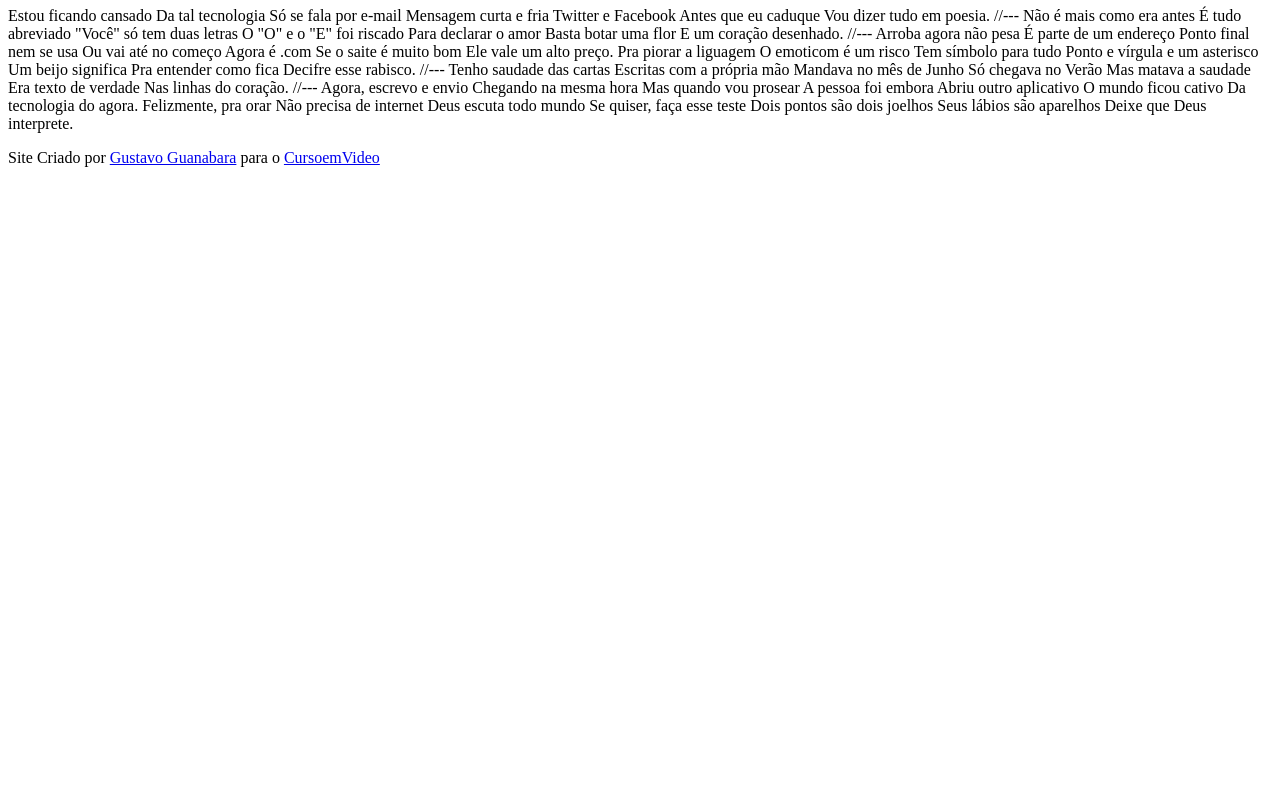
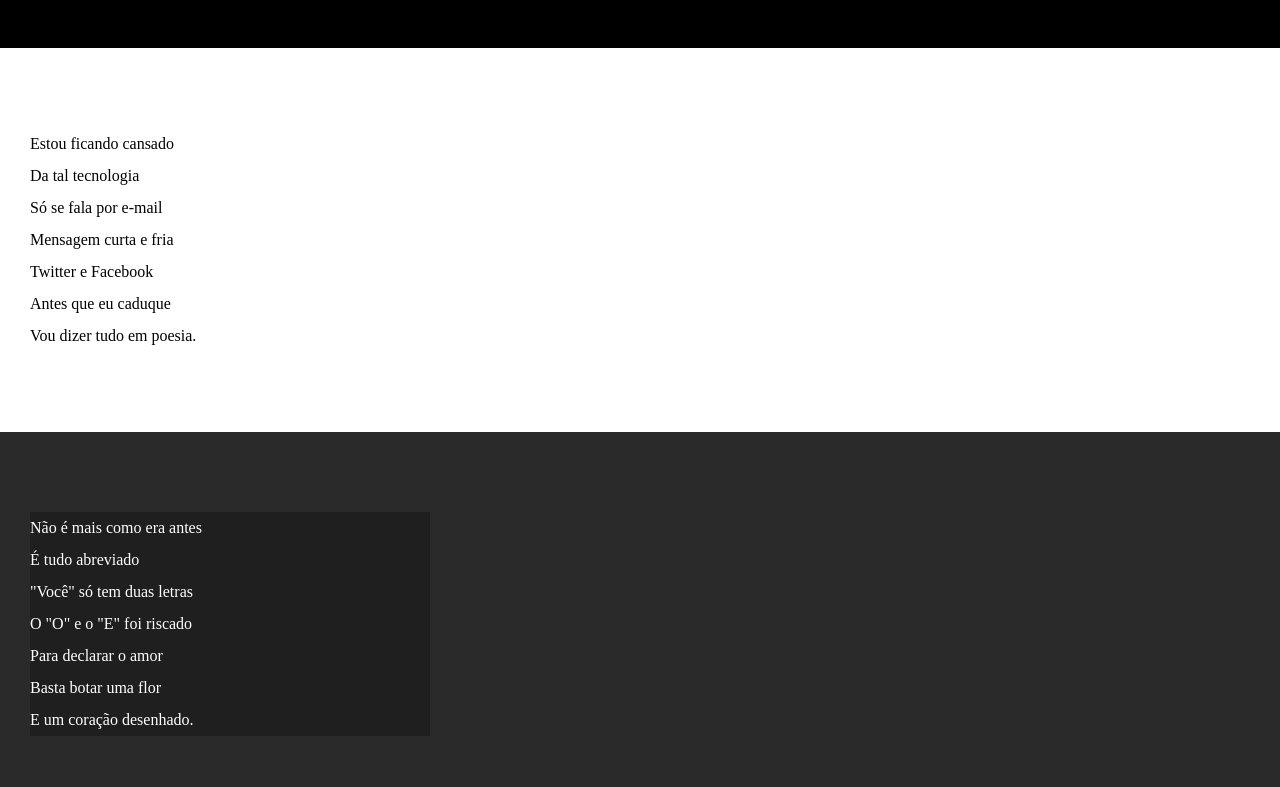
Before and after one commit to rangelbjordao/html-css, a plain HTML site: page desafios/d012/index.html in a window 1280 px wide. Shown: the part 107-894 px from the top of the page. Before the commit the page ends 800 px from the top, so only its background shows below. Drawn offline with Linux system fonts and the light colour scheme.

Commit message:
atualizei estilos dos textos e blocos

```diff
--- /dev/null
+++ b/desafios/d012/estilo/style.css
@@ -0,0 +1,65 @@
+@charset "UTF-8";
+
+* {
+    margin: 0px;
+    padding: 0px;
+}
+
+html, body {
+    min-height: 100vh;
+    background-color: darkgray;
+}
+
+header {
+    background-color: black;
+    color: white;
+    text-align: center;
+}
+
+header > h1 {
+    padding-top: 50px;
+    font-variant: small-caps;
+}
+
+header > p {
+    padding-bottom: 50px;
+}
+
+section {
+    padding-top: 10vh;
+    padding-bottom: 10vh;
+    line-height: 2em;
+    padding-left: 30px;
+}
+
+section.normal {
+    background-color: white;
+    color: black;
+}
+
+section.imagem {
+    background-color: rgb(43, 42, 42);
+    color: white;
+}
+
+section.imagem > p {
+    width: 400px;
+    background-color: rgba(0, 0, 0, 0.253);
+}
+
+header a, footer a {
+    color: white;
+    text-decoration: none;
+    font-weight: bolder;
+}
+
+header a:hover, footer a:hover {
+    text-decoration: underline;
+}
+
+footer {
+    background-color: black;
+    color: white;
+    text-align: center;
+    padding: 10px;
+}
--- a/desafios/d012/index.html
+++ b/desafios/d012/index.html
@@ -5,6 +5,7 @@
     <meta http-equiv="X-UA-Compatible" content="IE=edge">
     <meta name="viewport" content="width=device-width, initial-scale=1.0">
     <title>Cordel Moderno</title>
+    <link rel="stylesheet" href="estilo/style.css">
 </head>
 <body>
     <header>
@@ -14,69 +15,85 @@
         </p>
     </header>
 
-    Estou ficando cansado
-    Da tal tecnologia
-    Só se fala por e-mail
-    Mensagem curta e fria
-    Twitter e Facebook
-    Antes que eu caduque
-    Vou dizer tudo em poesia.
+    <section class="normal">
+        <p>
+            Estou ficando cansado <br>
+            Da tal tecnologia <br>
+            Só se fala por e-mail <br>
+            Mensagem curta e fria <br>
+            Twitter e Facebook <br>
+            Antes que eu caduque <br>
+            Vou dizer tudo em poesia.
+        </p>
+    </section>
 
-    //---
+    <section class="imagem">
+        <p>
+            Não é mais como era antes <br>
+            É tudo abreviado <br>
+            "Você" só tem duas letras <br>
+            O "O" e o "E" foi riscado <br>
+            Para declarar o amor <br>
+            Basta botar uma flor <br>
+            E um coração desenhado.
+        </p>
+    </section>
 
-    Não é mais como era antes
-    É tudo abreviado
-    "Você" só tem duas letras
-    O "O" e o "E" foi riscado
-    Para declarar o amor
-    Basta botar uma flor
-    E um coração desenhado.
+    <section class="normal">
+        <p>
+            Arroba agora não pesa <br>
+            É parte de um endereço <br>
+            Ponto final nem se usa <br>
+            Ou vai até no começo <br>
+            Agora é .com <br>
+            Se o saite é muito bom <br>
+            Ele vale um alto preço. <br>
+        </p>
 
-    //---
+        <p>
+            Pra piorar a liguagem <br>
+            O emoticom é um risco <br>
+            Tem símbolo para tudo <br>
+            Ponto e vírgula e um asterisco <br>
+            Um beijo significa <br>
+            Pra entender como fica <br>
+            Decifre esse rabisco.
+        </p>
+    </section>
 
-    Arroba agora não pesa
-    É parte de um endereço
-    Ponto final nem se usa
-    Ou vai até no começo
-    Agora é .com
-    Se o saite é muito bom
-    Ele vale um alto preço.
+    <section class="imagem">
+        <p>
+            Tenho saudade das cartas <br>
+            Escritas com a própria mão <br>
+            Mandava no mês de Junho <br>
+            Só chegava no Verão <br>
+            Mas matava a saudade <br>
+            Era texto de verdade <br>
+            Nas linhas do coração.
+        </p>
+    </section>
 
-    Pra piorar a liguagem
-    O emoticom é um risco
-    Tem símbolo para tudo
-    Ponto e vírgula e um asterisco
-    Um beijo significa
-    Pra entender como fica
-    Decifre esse rabisco.
+    <section class="normal">
+        <p>
+            Agora, escrevo e envio <br>
+            Chegando na mesma hora <br>
+            Mas quando vou prosear <br>
+            A pessoa foi embora <br>
+            Abriu outro aplicativo <br>
+            O mundo ficou cativo <br>
+            Da tecnologia do agora. <br>
+        </p>
 
-    //---
-
-    Tenho saudade das cartas
-    Escritas com a própria mão
-    Mandava no mês de Junho
-    Só chegava no Verão
-    Mas matava a saudade
-    Era texto de verdade
-    Nas linhas do coração.
-
-    //---
-
-    Agora, escrevo e envio
-    Chegando na mesma hora
-    Mas quando vou prosear
-    A pessoa foi embora
-    Abriu outro aplicativo
-    O mundo ficou cativo
-    Da tecnologia do agora.
-
-    Felizmente, pra orar
-    Não precisa de internet
-    Deus escuta todo mundo
-    Se quiser, faça esse teste
-    Dois pontos são dois joelhos
-    Seus lábios são aparelhos
-    Deixe que Deus interprete.
+        <p>
+            Felizmente, pra orar <br>
+            Não precisa de internet <br>
+            Deus escuta todo mundo <br>
+            Se quiser, faça esse teste <br>
+            Dois pontos são dois joelhos <br>
+            Seus lábios são aparelhos <br>
+            Deixe que Deus interprete.
+        </p>
+    </section>
 
     <footer>
         <p>Site Criado por <a href="https://gustavoguanabara.github.io" target="_blank">Gustavo Guanabara</a> para o <a href="https://www.cursoemvideo.com" target="_blank">CursoemVideo</a></p>
```
